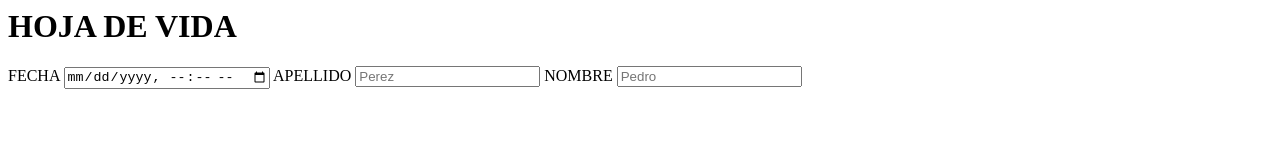
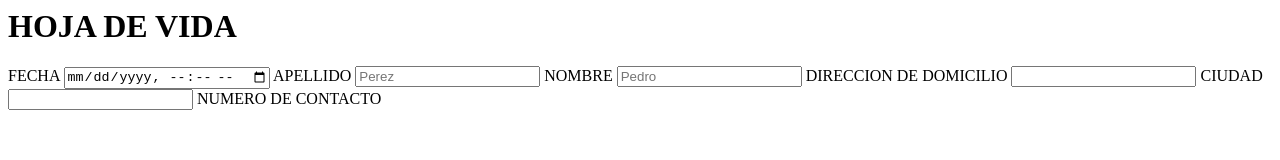
Before and after one commit to jhonmelendez31-oss/mi-primera-pagina-web, a plain HTML site: page index.html in a window 1280 px wide. Drawn offline with Linux system fonts and the light colour scheme.

Commit message:
FEAT:INDEX

```diff
--- a/index.html
+++ b/index.html
@@ -13,6 +13,12 @@
         <input type="text" name="apellido" placeholder="Perez" required><!--type es el tipo de input del formulario ; name se usa para identificar al input ; placehoolder se usa para dar un ejemplo de uso a el campo : required se usa para dar a entender que el campo es obligatorio-->
         <label for="nombre">NOMBRE</label>
         <input type="text" name="nombre" placeholder="Pedro">
+        <label for="direccion">DIRECCION DE DOMICILIO</label>
+        <input type="text" name="direccion" id="">
+        <label for="ciudad">CIUDAD</label>
+        <input type="text" name="ciudad" id="">
+        <label for="celular">NUMERO DE CONTACTO</label>
+
       </form>
     </BODY>
   </HTML>
```
